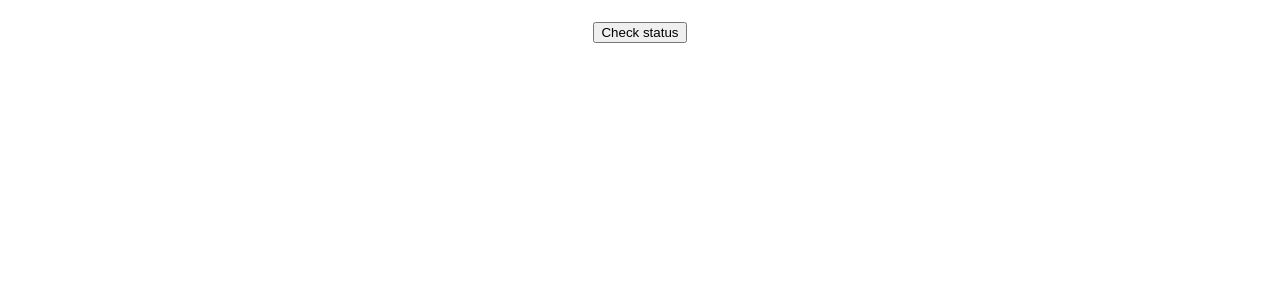
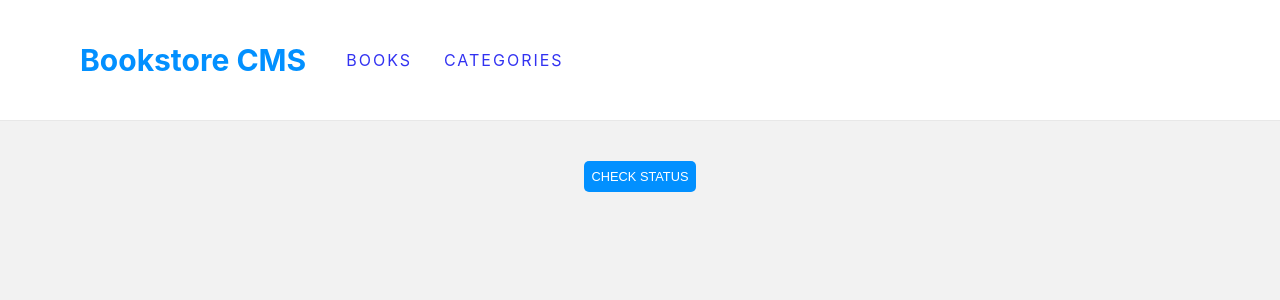
Before and after one commit to shyusu4/bookstore-cms, a React (Create React App) app: page /categories in a window 1280 px wide. Shown: the top 300 px of the page. Built offline with nearby package versions, Linux system fonts and the light colour scheme; no server answers.

Commit message:
Add styles

```diff
--- a/package.json
+++ b/package.json
@@ -7,6 +7,7 @@
     "@testing-library/jest-dom": "^5.16.5",
     "@testing-library/react": "^13.4.0",
     "@testing-library/user-event": "^13.5.0",
+    "@tomik23/react-circular-progress-bar": "^1.1.1",
     "axios": "^0.27.2",
     "prop-types": "^15.8.1",
     "react": "^18.2.0",
--- a/src/App.css
+++ b/src/App.css
@@ -1,39 +1,205 @@
-.App {
-  text-align: center;
+* {
+  margin: 0;
 }
 
-.App-logo {
-  height: 40vmin;
-  pointer-events: none;
+body {
+  margin: 0;
+  font-family: 'Roboto', sans-serif;
+  background-color: rgba(0, 0, 0, 0.05);
 }
 
-@media (prefers-reduced-motion: no-preference) {
-  .App-logo {
-    animation: App-logo-spin infinite 20s linear;
-  }
+a {
+  text-decoration: none;
+  opacity: 0.8;
 }
 
-.App-header {
-  background-color: #282c34;
-  min-height: 100vh;
+a:hover {
+  opacity: 1;
+}
+
+header {
+  display: flex;
+  align-items: center;
+  margin-bottom: 2.5rem;
+  height: 15vh;
+  padding: 0 5rem;
+  background-color: white;
+  border-bottom: 1px solid #e8e8e8;
+}
+
+header > nav {
+  display: flex;
+  align-self: center;
+}
+
+.header-nav ul {
+  display: flex;
+  list-style-type: none;
+  letter-spacing: 2px;
+  font-size: 1rem;
+}
+
+.header-nav ul li {
+  margin-right: 2rem;
+}
+
+.logo {
+  color: #0290ff;
+  font-weight: bold;
+  font-size: 1.875rem;
+}
+
+.interaction {
+  display: flex;
+  flex-direction: row;
+  list-style: none;
+  padding: 0;
+}
+
+.interaction button {
+  color: #307bbe;
+  cursor: pointer;
+  border: none;
+  background-color: transparent;
+  font-weight: 300;
+  width: auto;
+}
+
+.book-item {
+  display: flex;
+  justify-content: space-between;
+  align-items: center;
+  border: 1px solid #e8e8e8;
+  background-color: white;
+  border-radius: 5px;
+  height: 15rem;
+  margin: 1.5em 2.5em;
+  padding: 0.1em;
+}
+
+.book-info {
+  list-style: none;
+  text-align: start;
+  padding: 1.6rem;
+  width: 30%;
+}
+
+.title {
+  font-weight: bold;
+  font-size: 2rem;
+}
+
+.author {
+  color: #307bbe;
+  font-size: 1rem;
+  font-weight: 400;
+  margin-bottom: 25px;
+}
+
+input[type='text'] {
+  width: 20rem;
+  height: 2rem;
+  border-radius: 4px;
+  border: solid 1px #e8e8e8;
+  background-color: #fff;
+}
+
+::placeholder {
+  font-size: 1rem;
+  padding-left: 1rem;
+  letter-spacing: -0.15px;
+  color: #c4c4c4;
+}
+
+.category-select {
+  width: 15rem;
+  height: 2rem;
+  border-radius: 5px;
+  border: 1px solid #e8e8e8;
+  padding: 0 0.5rem;
+  font-size: 1rem;
+  color: #c4c4c4;
+  letter-spacing: -0.15px;
+  margin-left: 2rem;
+}
+
+.submit-btn {
+  width: 12rem;
+  padding: 8px;
+  font-size: 0.8rem;
+  color: #fff;
+  background-color: #0290ff;
+  text-transform: uppercase;
+  border: none;
+  border-radius: 5px;
+  margin-left: 20%;
+  cursor: pointer;
+}
+
+.progress-container {
+  display: flex;
+  align-self: center;
+  align-items: center;
+  padding-right: 10rem;
+  border-right: 1px solid #e8e8e8;
+}
+
+.current-chapter {
+  opacity: 0.5;
+  font-size: 1rem;
+  font-weight: 400;
+  color: #121212;
+}
+
+.chapter-number {
+  font-size: 1.5rem;
+}
+
+.progress-details {
+  padding-left: 3rem;
+  padding-right: 4rem;
+  width: 15%;
+}
+
+.progress-details button {
+  width: 12rem;
+  padding: 8px;
+  font-size: 0.8rem;
+  color: #fff;
+  background-color: #0290ff;
+  text-transform: uppercase;
+  border: none;
+  border-radius: 5px;
+  margin-top: 30px;
+}
+
+.add-book {
+  border-top: 1px solid #e8e8e8;
+  padding: 1rem;
+  margin: 0 2.5rem;
+}
+
+.add-book > h2 {
+  text-transform: uppercase;
+  letter-spacing: -0.18px;
+  padding-bottom: 18px;
+  color: #888;
+}
+
+.categories {
   display: flex;
   flex-direction: column;
+  justify-content: center;
   align-items: center;
-  justify-content: center;
-  font-size: calc(10px + 2vmin);
-  color: white;
 }
 
-.App-link {
-  color: #61dafb;
+.checkstatus-btn {
+  padding: 8px;
+  font-size: 0.8rem;
+  color: #fff;
+  background-color: #0290ff;
+  text-transform: uppercase;
+  border: none;
+  border-radius: 5px;
+  cursor: pointer;
 }
-
-@keyframes App-logo-spin {
-  from {
-    transform: rotate(0deg);
-  }
-
-  to {
-    transform: rotate(360deg);
-  }
-}
--- a/src/App.js
+++ b/src/App.js
@@ -5,6 +5,7 @@ import { Routes, Route } from 'react-router-dom';
 import Books from './components/Books';
 import Categories from './components/Categories';
 import { getBook } from './redux/books/books';
+import Navbar from './components/Navbar';
 import './App.css';
 
 function App() {
@@ -15,6 +16,7 @@ function App() {
 
   return (
     <div className="App">
+      <Navbar />
       <Routes>
         <Route path="/" element={<Books />} />
         <Route path="/categories" element={<Categories />} />
--- a/src/components/AddBookForm.js
+++ b/src/components/AddBookForm.js
@@ -51,6 +51,13 @@ function AddBookForm() {
         />
         <select name="category" className="category-select">
           <option value="" defaultValue>Category</option>
+          <option value="Fiction">Fiction</option>
+          <option value="Non-Fiction">Non-Fiction</option>
+          <option value="Drama">Drama</option>
+          <option value="Romance">Romance</option>
+          <option value="History">History</option>
+          <option value="Science Fiction">Science Fiction</option>
+          <option value="Thriller">Thriller</option>
         </select>
         <button className="submit-btn" type="submit">Add book</button>
       </form>
--- a/src/components/Book.js
+++ b/src/components/Book.js
@@ -1,6 +1,7 @@
 /* eslint-disable react/prop-types */
 import React from 'react';
 import { useDispatch } from 'react-redux';
+import { CircularProgressBar } from '@tomik23/react-circular-progress-bar';
 import { removeBook } from '../redux/books/books';
 
 function Book(props) {
@@ -14,23 +15,34 @@ function Book(props) {
         <h2 className="title">{title}</h2>
         <h3 className="author">{author}</h3>
         <ul className="interaction">
-          <li><button type="button">Comments</button></li>
-          <li><button type="button" onClick={() => dispatch(removeBook({ id, dispatch }))}>Remove</button></li>
+          <li>
+            <button type="button">Comments</button>
+            |
+          </li>
+          <li>
+            <button type="button" onClick={() => dispatch(removeBook({ id, dispatch }))}>Remove</button>
+            |
+          </li>
           <li><button type="button">Edit</button></li>
         </ul>
       </div>
-
-      <div className="progress">
-        <div className="progress-bar" />
-        <div className="progress-amount">
-          <div className="percentage">80%</div>
-          <div className="status">Completed</div>
+      <div className="progress-container">
+        <CircularProgressBar
+          animationSmooth="1s ease-out"
+          colorCircle="#f1f1f1"
+          colorSlice="#FF6D00"
+          percent={Math.floor(Math.random() * 100) + 15}
+          linearGradient={['#379cf6', '#307bbe']}
+          size={200}
+        />
+      </div>
+      <div className="progress-details">
+        <div className="current-chapter">CURRENT CHAPTER</div>
+        <div className="chapter-number">
+          Chapter
+          {' '}
+          {Math.floor(Math.random() * 60) + 3}
         </div>
-      </div>
-
-      <div className="progress-details">
-        <div className="name">CURRENT CHAPTER</div>
-        <div className="current-chapter">Chapter 20</div>
         <button type="button">Update progress</button>
       </div>
 
--- a/src/components/Categories.js
+++ b/src/components/Categories.js
@@ -9,7 +9,7 @@ function Categories() {
   return (
     <div className="categories">
       <h1>{categories}</h1>
-      <button type="button" onClick={() => dispatch(checkStatus())}>Check status</button>
+      <button className="checkstatus-btn" type="button" onClick={() => dispatch(checkStatus())}>Check status</button>
     </div>
   );
 }
--- a/src/components/Navbar.js
+++ b/src/components/Navbar.js
@@ -3,10 +3,19 @@ import { Link } from 'react-router-dom';
 
 function Navbar() {
   return (
-    <nav>
-      <Link to="/">BOOKS</Link>
-      <Link to="/categories">CATEGORIES</Link>
-    </nav>
+    <header>
+      <h1 className="logo">Bookstore CMS</h1>
+      <nav className="header-nav">
+        <ul>
+          <li>
+            <Link to="/">BOOKS</Link>
+          </li>
+          <li>
+            <Link to="/categories">CATEGORIES</Link>
+          </li>
+        </ul>
+      </nav>
+    </header>
   );
 }
 
```
Also changed, not shown: 1 other file (tests, documents, lock files or other folders).
